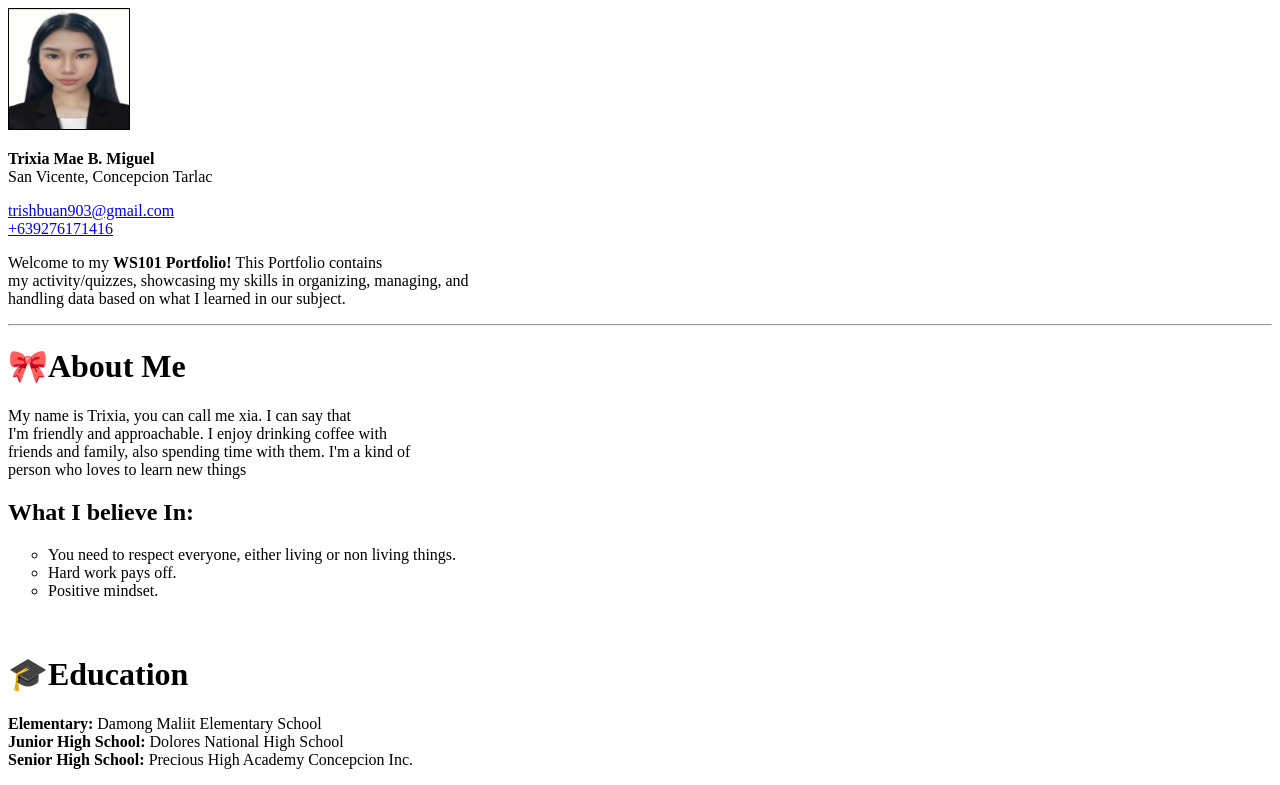
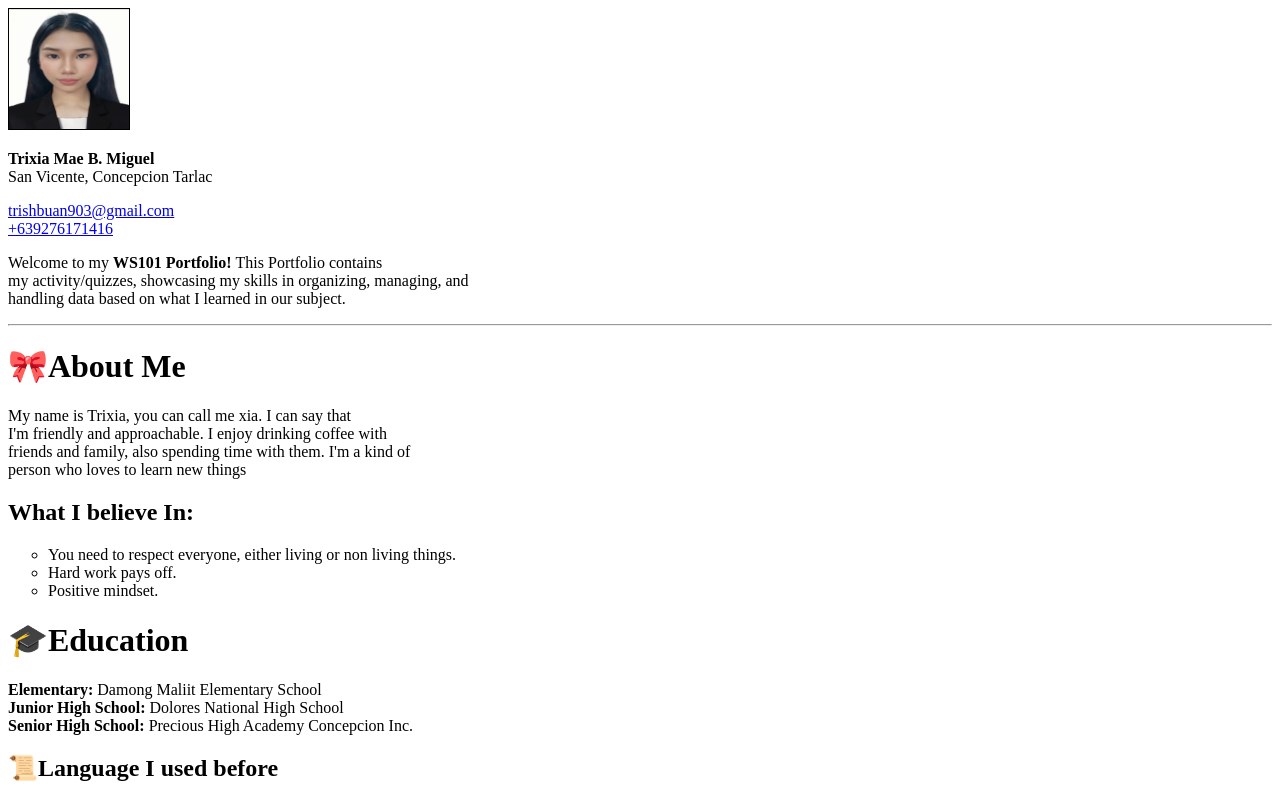
Before and after one commit to Trixiaaa11/Wansii-Portfolio, a plain HTML site: page index.html in a window 1280 px wide. Shown: the top 785 px of the page. Drawn offline with Linux system fonts and the light colour scheme.

Commit message:
Update index.html

```diff
--- a/index.html
+++ b/index.html
@@ -20,17 +20,15 @@
     <li>Hard work pays off.</li>
     <li>Positive mindset.</li>
 </ul>
-<br>
 <h1>🎓Education</h1>
 <p>
     <b>Elementary:</b> Damong Maliit Elementary School<br>
     <b>Junior High School:</b> Dolores National High School<br>
-    <b>Senior High School:</b> Precious High Academy Concepcion Inc.<br></p>
+    <b>Senior High School:</b> Precious High Academy Concepcion Inc.</p>
 <h2>📜<b>Language I used before</b></h2>
 <img src="python.jpg" style="width: 5pc; height: 5pc; border: 2px solid rgb(0, 0, 0); border-radius: 8pc;">
 <img src="java.jpg" style="width: 5pc; height: 5pc; border: 2px solid rgb(0, 0, 0); border-radius: 8pc;">
 <img src="html.jpg" style="width: 5pc; height: 5pc; border: 2px solid rgb(0, 0, 0); border-radius: 8pc;">
-<br>
 <hr>
 <h2>💻<b>My Projects</b></h2>
 <h3><b>MIDTERM</b></h3>
@@ -45,7 +43,6 @@
     Ongoing...
 </a>
 </p>
-<br>
 <hr>
 <h3><b>FINALS</b></h3>
 <p>
@@ -53,7 +50,6 @@
 <b>FINAL LAB TASK 2: 📁</b><br>
 <b>FINAL LAB TASK 3: 📁</b><br>
 </p>
-<br>
 <hr>
 <h2>❤️<b>I Love:</b></h2>
 <ul type = "disc">
@@ -61,13 +57,11 @@
 <li>☕️ Drinking coffee</li>
 <li>🎮 Playing online games</li>
 </ul>
-<br>
 <hr>
 <h2>⭐<b>Fun Fact About Me:</b></h2>
 <ul type = "disc">
     <li>💤 I can sleep even if our vacant is only 30 mins</li>
 </ul>
-<br>
 <hr>
 <h2>📌<b>Skills</b></h2>
 <ul type = "disc">
@@ -76,7 +70,6 @@
 <li>😴 Works well even with limited sleep</li>
 <li>📋 Organization skills</li>
 </ul>
-<br>
 <hr>
 <h2>☎️<b>Click Below to Connect with Me!</b></h2>
 <a href="https://www.facebook.com/loveeyaahh" target="_blank">
@@ -91,4 +84,5 @@
     <img src="gmail.jpg" style="width: 5pc; height: 5pc; border: 2px solid rgb(0, 0, 0); border-radius: 8pc;">
 </a>
 </body>
+
 </html>
```
